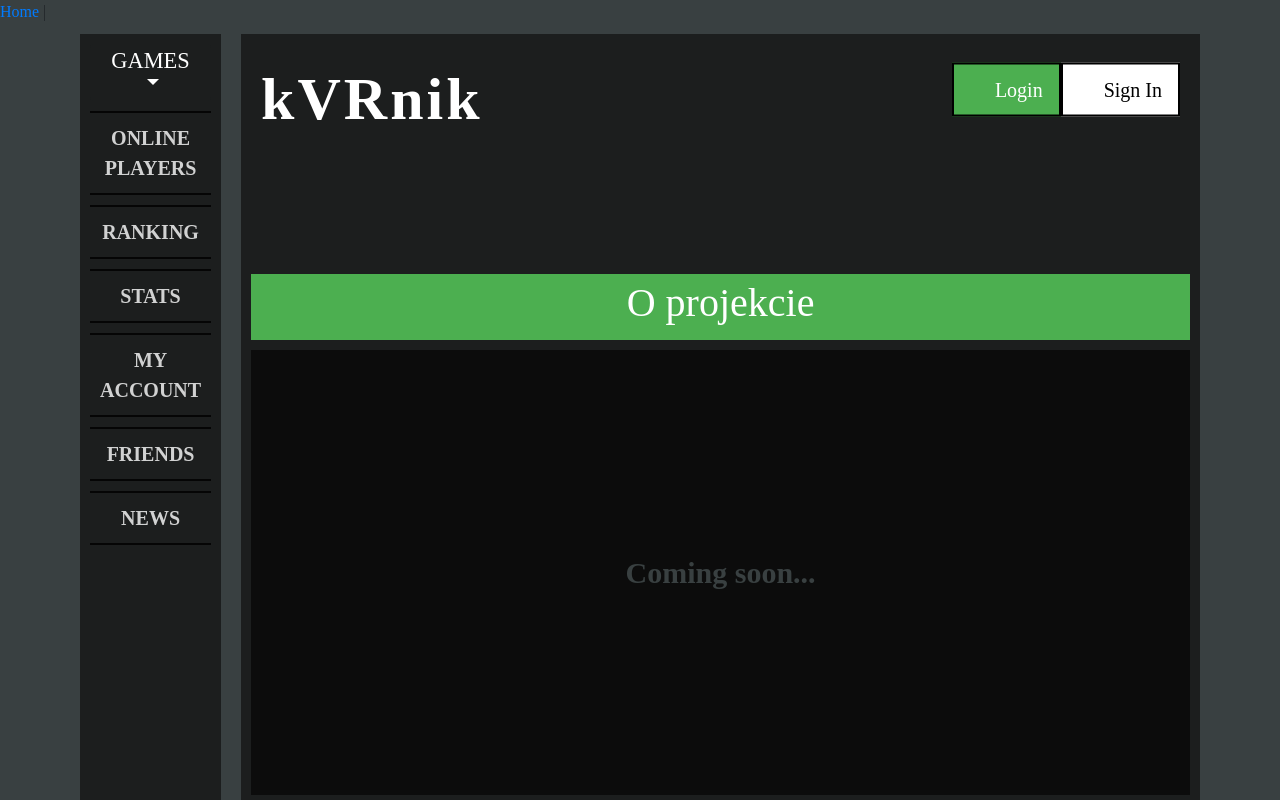
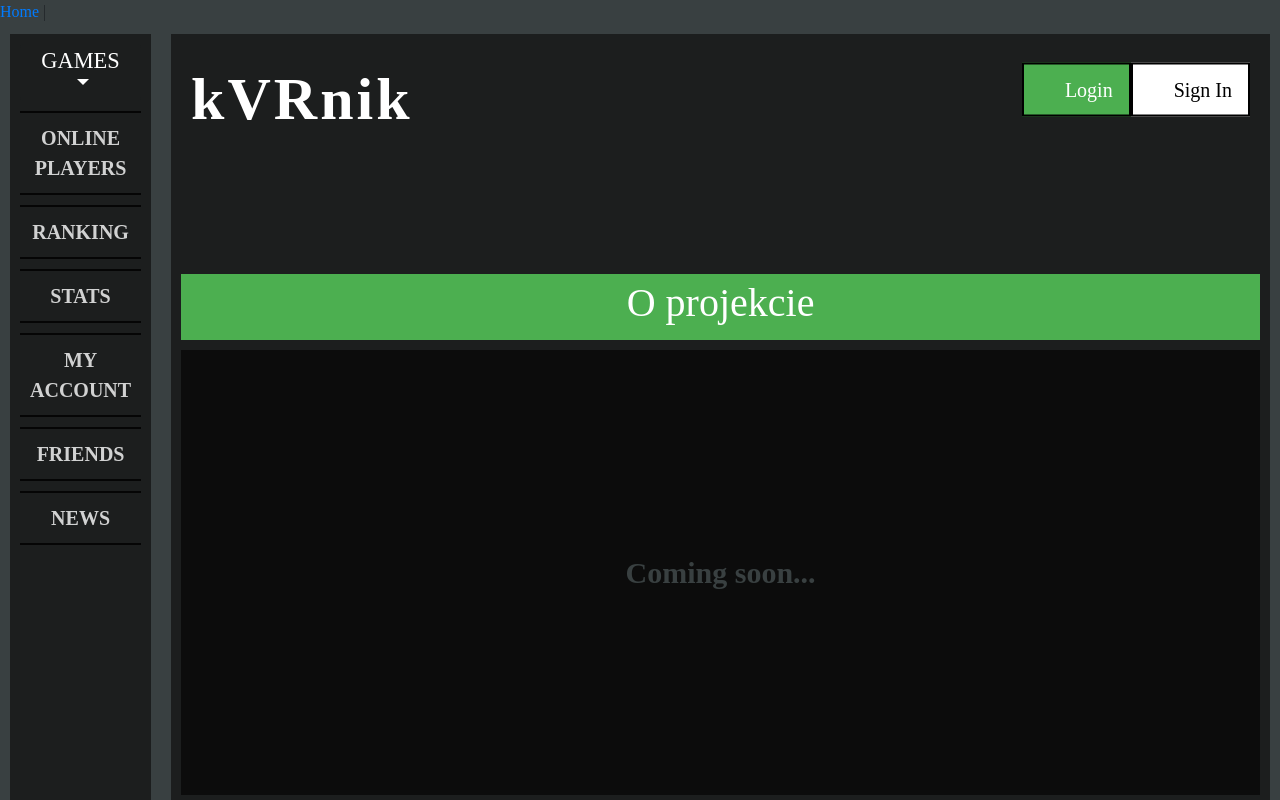
Before and after one commit to artProjects2019/ProjectAR, a Vue app in the folder frontend/: page / in a window 1280 px wide. Shown: the top 800 px of the page. Built offline with nearby package versions, Linux system fonts and the light colour scheme; some icons are missing.

Commit message:
Changing paddings and container in style.css

```diff
--- a/frontend/public/style.css
+++ b/frontend/public/style.css
@@ -5,7 +5,7 @@ body {
 }
 
 .container{
-    width: auto;
+    width: 100%;
     display: flex;
 }
 
@@ -173,3 +173,9 @@ body {
     -moz-box-sizing: content-box !important;
     box-sizing: content-box !important;
 }
+
+.container, .container-lg, .container-md, .container-sm, .container-xl {
+    max-width: 100%;
+    padding-right: 0px;
+    padding-left: 0px;
+}
```
